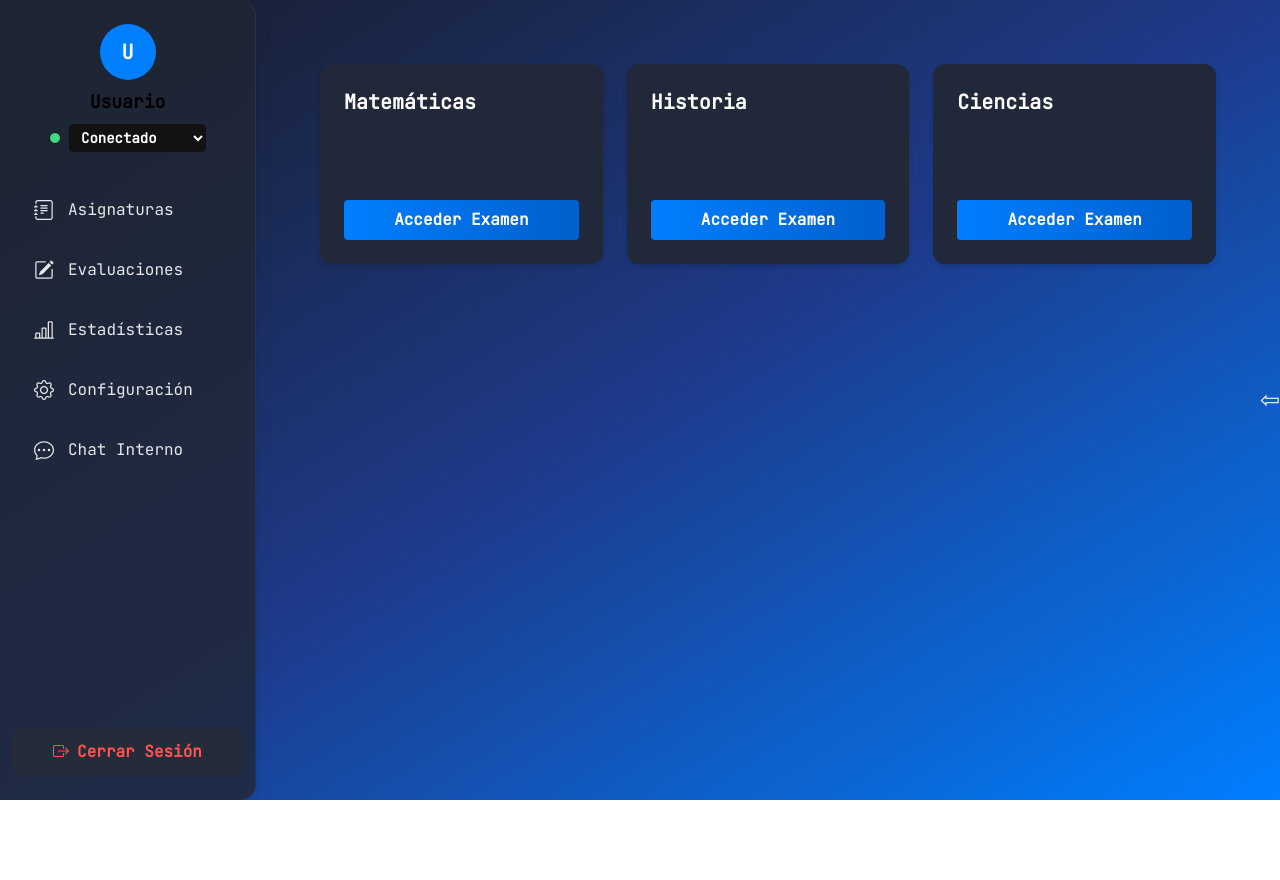
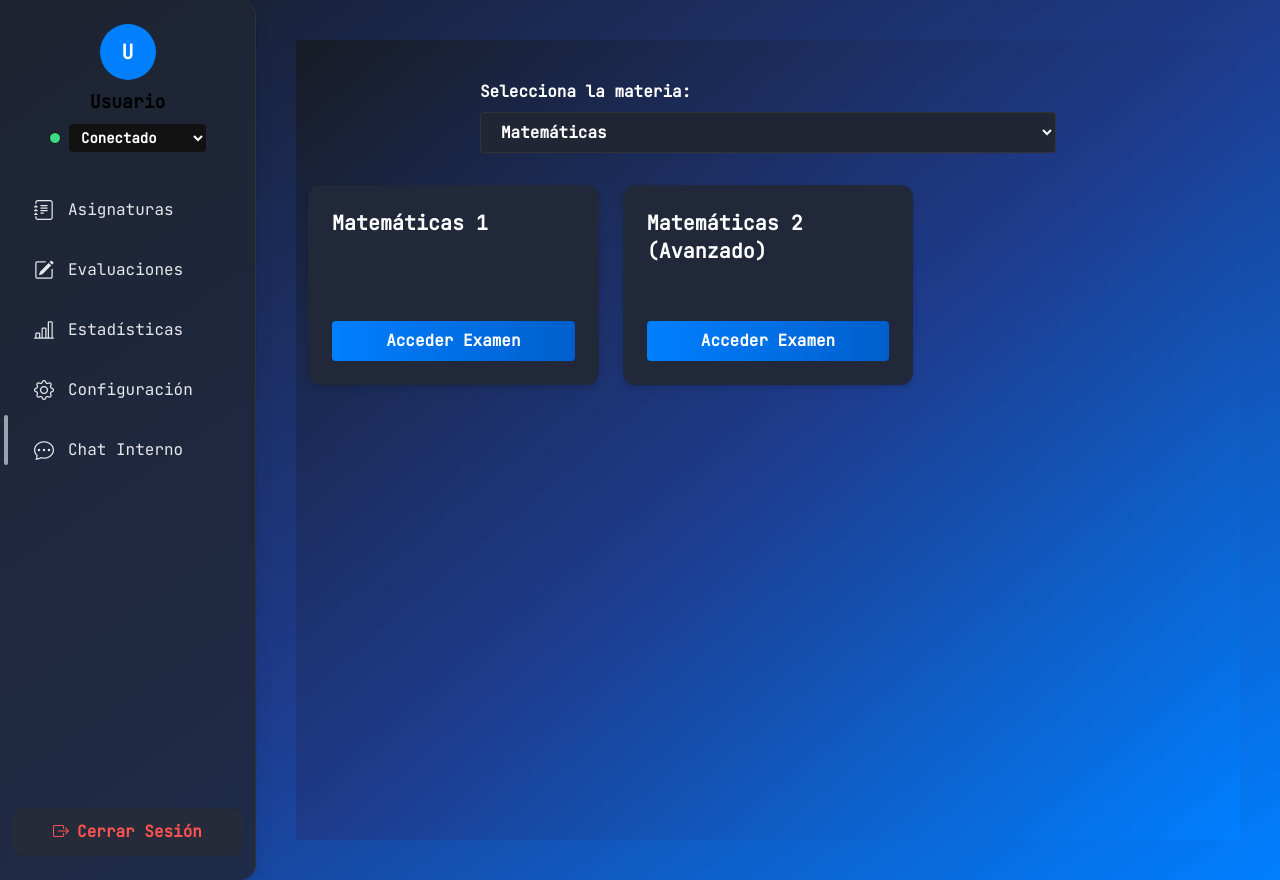
Before and after one commit to kevindrax23/Nitrosoft-4.0, a Vue app in the folder Desktop/NitrosoftVue/nitroedu-vue/: page /dashboard/evaluaciones in a window 1280 px wide. Before the commit the page ends 800 px from the top, so only its background shows below. Built offline with nearby package versions, Linux system fonts and the light colour scheme; no server answers; sample sign-in values are in the browser's storage.

Commit message:
update 3.0

```diff
--- a/Desktop/NitrosoftVue/nitroedu-vue/src/pages/Dashboard.vue
+++ b/Desktop/NitrosoftVue/nitroedu-vue/src/pages/Dashboard.vue
@@ -1,20 +1,31 @@
 <template>
   <div class="min-h-screen bg-gradient-to-br from-[#181C25] via-blue-900 to-[#007fff] font-mono flex">
     <!-- Sidebar -->
-    <aside :class="sidebarOpen ? 'w-64' : 'w-14'"
-           class="bg-[#202634cc] border-r border-[#333] flex flex-col justify-between py-6 px-3 transition-all duration-300 rounded-r-2xl shadow-xl">
-      <button
+    <aside
+      :class="sidebarOpen ? 'w-64' : 'w-14'"
+      class="relative bg-[#202634cc] border-r border-[#333] flex flex-col justify-between py-6 px-3 transition-all duration-300 rounded-r-2xl shadow-xl"
+    >
+      <!-- Toggle (linea tipo grip) -->
+      <div
         @click="toggleSidebar"
-        class="absolute top-1/2 right-0 -translate-y-1/2 bg-transparent border-none text-gray-100 text-2xl cursor-pointer z-10"
+        class="absolute top-0 left-0 h-full flex flex-col justify-center items-center cursor-pointer z-20"
+        style="width: 12px;"
         aria-label="Toggle sidebar"
       >
-        <span v-if="sidebarOpen">&#8678;</span>
-        <span v-else>&#8680;</span>
-      </button>
+        <div
+          :class="sidebarOpen
+            ? 'bg-gray-400 hover:bg-[#007fff]'
+            : 'bg-blue-600 hover:bg-blue-400'"
+          class="transition-all duration-200 rounded-full"
+          style="width: 4px; height: 50px;"
+        ></div>
+      </div>
 
       <div>
         <div class="flex flex-col items-center mb-8">
-          <div class="w-14 h-14 bg-[#007fff] rounded-full flex justify-center items-center text-xl font-bold text-white mb-2">U</div>
+          <div class="w-14 h-14 bg-[#007fff] rounded-full flex justify-center items-center text-xl font-bold text-white mb-2">
+            U
+          </div>
           <div class="text-lg font-semibold mb-2 transition-opacity duration-300" :class="sidebarOpen ? 'opacity-100' : 'opacity-0'">
             Usuario
           </div>
@@ -94,5 +105,4 @@ function handleLogout() {
   localStorage.removeItem('token')
   router.push("/")
 }
-
 </script>
--- a/Desktop/NitrosoftVue/nitroedu-vue/src/pages/Evaluaciones.vue
+++ b/Desktop/NitrosoftVue/nitroedu-vue/src/pages/Evaluaciones.vue
@@ -1,34 +1,62 @@
 <template>
-  <div class="p-6 grid grid-cols-1 sm:grid-cols-2 lg:grid-cols-3 gap-6">
+  <div class="min-h-screen w-full bg-gradient-to-br from-[#181C25] via-blue-900 to-[#007fff] px-3 py-10">
+    <div class="max-w-xl mx-auto mb-8">
+      <label for="materia-select" class="block mb-2 text-white font-bold">Selecciona la materia:</label>
+      <select
+        v-model="materiaSeleccionada"
+        id="materia-select"
+        class="w-full py-2 px-4 rounded bg-[#202634] border border-[#333] text-white font-bold"
+      >
+        <option value="matematicas">Matemáticas</option>
+        <option value="geometria">Geometría</option>
+        <option value="algebra">Álgebra</option>
+        <option value="trigonometria">Trigonometría</option>
+      </select>
+    </div>
+    <div class="grid grid-cols-1 sm:grid-cols-2 lg:grid-cols-3 gap-6">
       <div
-      v-for="materia in materias"
-      :key="materia.id"
+        v-for="card in examenesFiltrados"
+        :key="card.id"
         class="bg-[#20283a] rounded-xl shadow-md flex flex-col justify-between p-6 min-h-[200px] transition-transform hover:scale-105"
       >
-      <h2 class="text-xl font-semibold mb-3 text-white">{{ materia.nombre }}</h2>
+        <h2 class="text-xl font-semibold mb-3 text-white">{{ card.nombre }}</h2>
         <button
           class="mt-auto py-2 px-5 rounded bg-gradient-to-r from-[#007fff] to-[#005fcc] text-white font-bold"
-        @click="accederExamen(materia.id)"
+          @click="accederExamen(card.id)"
         >
           Acceder Examen
         </button>
       </div>
     </div>
+  </div>
 </template>
 
 <script setup>
-import { ref, onMounted } from 'vue'
-import { useRouter } from 'vue-router'
+import { ref, computed } from "vue";
+import { useRouter } from "vue-router";
 
-// Demo: materias estático. En producción, puedes traer de Firestore.
-const materias = ref([
-  { id: 'mat1', nombre: 'Matemáticas' },
-  { id: 'mat2', nombre: 'Historia' },
-  { id: 'mat3', nombre: 'Ciencias' },
-])
+// Opciones de materia para el select
+const materiaSeleccionada = ref("matematicas");
 
-const router = useRouter()
-const accederExamen = (materiaId) => {
-  router.push(`/examen/${materiaId}`)
-}
+// Exámenes disponibles según materia y nivel
+const examenes = [
+  { id: "mat1", nombre: "Matemáticas 1", materia: "matematicas" },
+  { id: "mat2", nombre: "Matemáticas 2 (Avanzado)", materia: "matematicas" },
+  { id: "geo1", nombre: "Geometría 1", materia: "geometria" },
+  { id: "geo2", nombre: "Geometría 2", materia: "geometria" },
+  { id: "alg1", nombre: "Álgebra 1", materia: "algebra" },
+  { id: "alg2", nombre: "Álgebra 2", materia: "algebra" },
+  { id: "tri1", nombre: "Trigonometría 1", materia: "trigonometria" },
+  { id: "tri2", nombre: "Trigonometría 2", materia: "trigonometria" }
+];
+
+// Cards filtradas según materia seleccionada
+const examenesFiltrados = computed(() =>
+  examenes.filter((card) => card.materia === materiaSeleccionada.value)
+);
+
+const router = useRouter();
+const accederExamen = (cardId) => {
+  router.push(`/examen/${cardId}`);
+};
 </script>
--- a/Desktop/NitrosoftVue/nitroedu-vue/src/pages/Examen.vue
+++ b/Desktop/NitrosoftVue/nitroedu-vue/src/pages/Examen.vue
@@ -1,5 +1,6 @@
 <template>
-  <div class="max-w-2xl mx-auto mt-10 bg-[#181C25] p-8 rounded-xl shadow-lg text-white font-mono">
+  <div class="min-h-screen flex flex-col items-center justify-center bg-gradient-to-br from-[#181C25] via-blue-900 to-[#007fff] p-6 font-mono">
+    <div class="w-full max-w-2xl bg-[#181C25] p-8 rounded-xl shadow-lg text-white">
       <h2 class="text-2xl font-bold mb-4">Examen - {{ nombreMateria }}</h2>
       <div class="mb-6">
         Tiempo restante: <span class="font-bold text-[#007fff]">{{ minutos }}:{{ segundosFormateados }}</span>
@@ -25,8 +26,10 @@
           class="mt-5 py-3 px-5 bg-blue-600 rounded font-bold w-full transition hover:bg-blue-800"
         >Terminar examen</button>
       </form>
-    <div v-if="mostrarModal" class="fixed inset-0 bg-black bg-opacity-70 flex justify-center items-center z-50">
-      <div class="bg-white text-black p-10 rounded-lg shadow-xl flex flex-col items-center">
+    </div>
+    <!-- Modal de puntaje -->
+    <div v-if="mostrarModal" class="fixed inset-0 bg-black bg-opacity-80 flex justify-center items-center z-50">
+      <div class="bg-gradient-to-br from-[#181C25] via-blue-900 to-[#007fff] text-white p-10 rounded-lg shadow-xl flex flex-col items-center">
         <h3 class="text-xl font-bold mb-4">¡Examen finalizado!</h3>
         <p class="mb-5">Puntaje total: {{ puntaje }}/{{ preguntas.length }}</p>
         <button
@@ -37,6 +40,7 @@
     </div>
   </div>
 </template>
+
 
 <script setup>
 import { ref, onMounted, computed } from 'vue'
@@ -95,6 +99,6 @@ function terminarExamen() {
 
 function cerrarModal() {
   mostrarModal.value = false
-  router.push('/evaluaciones')
+  router.push('/dashboard/evaluaciones')
 }
 </script>
--- /dev/null
+++ b/Desktop/NitrosoftVue/nitroedu-vue/src/utils/matematicas2.vue
@@ -0,0 +1,90 @@
+<template>
+  <div class="p-8">
+    <button
+      @click="sembrarPreguntas"
+      class="py-3 px-6 rounded bg-blue-600 text-white font-bold hover:bg-blue-800 transition"
+    >
+      Crear preguntas avanzadas Matemáticas 2
+    </button>
+  </div>
+</template>
+
+<script setup>
+import { db } from '../firebase' // Ajusta la ruta si es distinta
+import { collection, addDoc } from 'firebase/firestore'
+
+const preguntasMatematicasAvanzadas = [
+  {
+    materia: "mat2",
+    pregunta: "¿Cuál es la derivada de x³?",
+    opciones: ["3x²", "x²", "3x", "No existe"],
+    respuestaCorrecta: "3x²"
+  },
+  {
+    materia: "mat2",
+    pregunta: "Resuelve la integral ∫ 2x dx",
+    opciones: ["x² + C", "2x + C", "x + C", "No existe"],
+    respuestaCorrecta: "x² + C"
+  },
+  {
+    materia: "mat2",
+    pregunta: "¿Cuál es el resultado de (a+b)²?",
+    opciones: ["a² + 2ab + b²", "a² + b²", "(a+b)³", "Ninguno"],
+    respuestaCorrecta: "a² + 2ab + b²"
+  },
+  {
+    materia: "mat2",
+    pregunta: "Solución de 2x + 3 = 7",
+    opciones: ["2", "3", "4", "5"],
+    respuestaCorrecta: "2"
+  },
+  {
+    materia: "mat2",
+    pregunta: "Logaritmo base 10 de 1000",
+    opciones: ["2", "3", "4", "10"],
+    respuestaCorrecta: "3"
+  },
+  {
+    materia: "mat2",
+    pregunta: "Resuelve x² - 5x + 6 = 0",
+    opciones: ["x=2,3", "x=1,6", "x=3,4", "x=0,5"],
+    respuestaCorrecta: "x=2,3"
+  },
+  {
+    materia: "mat2",
+    pregunta: "Valor de sin 90°",
+    opciones: ["0", "1", "0.5", "-1"],
+    respuestaCorrecta: "1"
+  },
+  {
+    materia: "mat2",
+    pregunta: "Valor aproximado de π",
+    opciones: ["3.14", "2.71", "3.41", "3.15"],
+    respuestaCorrecta: "3.14"
+  },
+  {
+    materia: "mat2",
+    pregunta: "Suma de ángulos internos triángulo",
+    opciones: ["180°", "360°", "90°", "270°"],
+    respuestaCorrecta: "180°"
+  },
+  {
+    materia: "mat2",
+    pregunta: "Si f(x) = 2x+3, ¿cuánto vale f(2)?",
+    opciones: ["5", "6", "7", "8"],
+    respuestaCorrecta: "7"
+  }
+]
+
+async function sembrarPreguntas() {
+  try {
+    for (const pregunta of preguntasMatematicasAvanzadas) {
+      await addDoc(collection(db, 'preguntas'), pregunta)
+    }
+    alert('Preguntas avanzadas creadas correctamente')
+  } catch (error) {
+    alert('Error al crear preguntas')
+    console.error(error)
+  }
+}
+</script>
--- /dev/null
+++ b/Desktop/NitrosoftVue/nitroedu-vue/src/utils/seed.vue
@@ -0,0 +1,90 @@
+<template>
+  <div class="p-4">
+    <button
+      @click="crearPreguntasMatematicas"
+      class="bg-blue-600 text-white px-4 py-2 rounded hover:bg-blue-800"
+    >
+      Crear preguntas de Matemáticas en Firestore
+    </button>
+  </div>
+</template>
+
+<script setup>
+import { db } from '../firebase' // Ajusta esta ruta según donde tengas firebase.js
+import { collection, addDoc } from 'firebase/firestore'
+
+const preguntasMatematicas = [
+  {
+    materia: "mat1",
+    pregunta: "¿Cuánto es 5 × 3?",
+    opciones: ["8", "15", "35", "10"],
+    respuestaCorrecta: "15"
+  },
+  {
+    materia: "mat1",
+    pregunta: "¿Cuánto es la raíz cuadrada de 49?",
+    opciones: ["7", "14", "6", "8"],
+    respuestaCorrecta: "7"
+  },
+  {
+    materia: "mat1",
+    pregunta: "¿Cuánto es 12 ÷ 4?",
+    opciones: ["8", "3", "5", "6"],
+    respuestaCorrecta: "3"
+  },
+  {
+    materia: "mat1",
+    pregunta: "¿Cuál es el valor de 2^4?",
+    opciones: ["8", "16", "6", "4"],
+    respuestaCorrecta: "16"
+  },
+  {
+    materia: "mat1",
+    pregunta: "¿Cuánto es 10 + 7?",
+    opciones: ["16", "15", "17", "14"],
+    respuestaCorrecta: "17"
+  },
+  {
+    materia: "mat1",
+    pregunta: "¿Cuál es el resultado de 21 - 9?",
+    opciones: ["12", "13", "10", "11"],
+    respuestaCorrecta: "12"
+  },
+  {
+    materia: "mat1",
+    pregunta: "¿Cuánto es 6 × 7?",
+    opciones: ["42", "36", "49", "52"],
+    respuestaCorrecta: "42"
+  },
+  {
+    materia: "mat1",
+    pregunta: "¿Cuál es el valor de 9^2?",
+    opciones: ["18", "81", "27", "72"],
+    respuestaCorrecta: "81"
+  },
+  {
+    materia: "mat1",
+    pregunta: "¿Cuánto es 100 ÷ 20?",
+    opciones: ["2", "5", "10", "20"],
+    respuestaCorrecta: "5"
+  },
+  {
+    materia: "mat1",
+    pregunta: "¿Cuánto es 4 × 4 × 2?",
+    opciones: ["16", "24", "32", "28"],
+    respuestaCorrecta: "32"
+  }
+]
+
+async function crearPreguntasMatematicas() {
+  try {
+    for (const pregunta of preguntasMatematicas) {
+      await addDoc(collection(db, 'preguntas'), pregunta)
+    }
+    alert('Preguntas agregadas correctamente a Firestore')
+  } catch (error) {
+    console.error('Error agregando preguntas:', error)
+    alert('Ocurrió un error al agregar las preguntas')
+  }
+}
+</script>
```
Also changed, not shown: Desktop/NitrosoftVue/nitroedu-vue/src/router/index.js (+5 -2 lines). Lines whose indentation alone changed are shown as unchanged.
